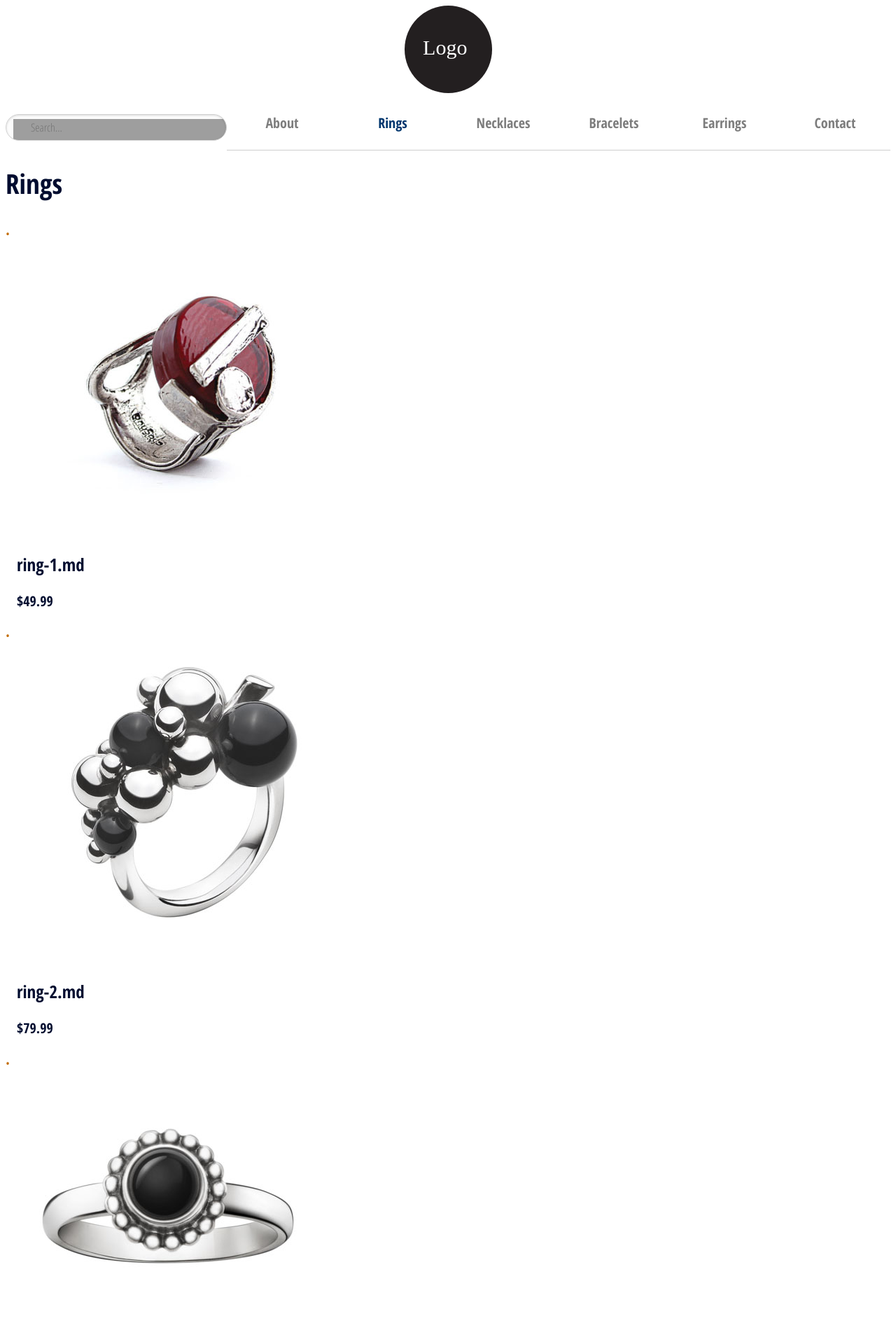
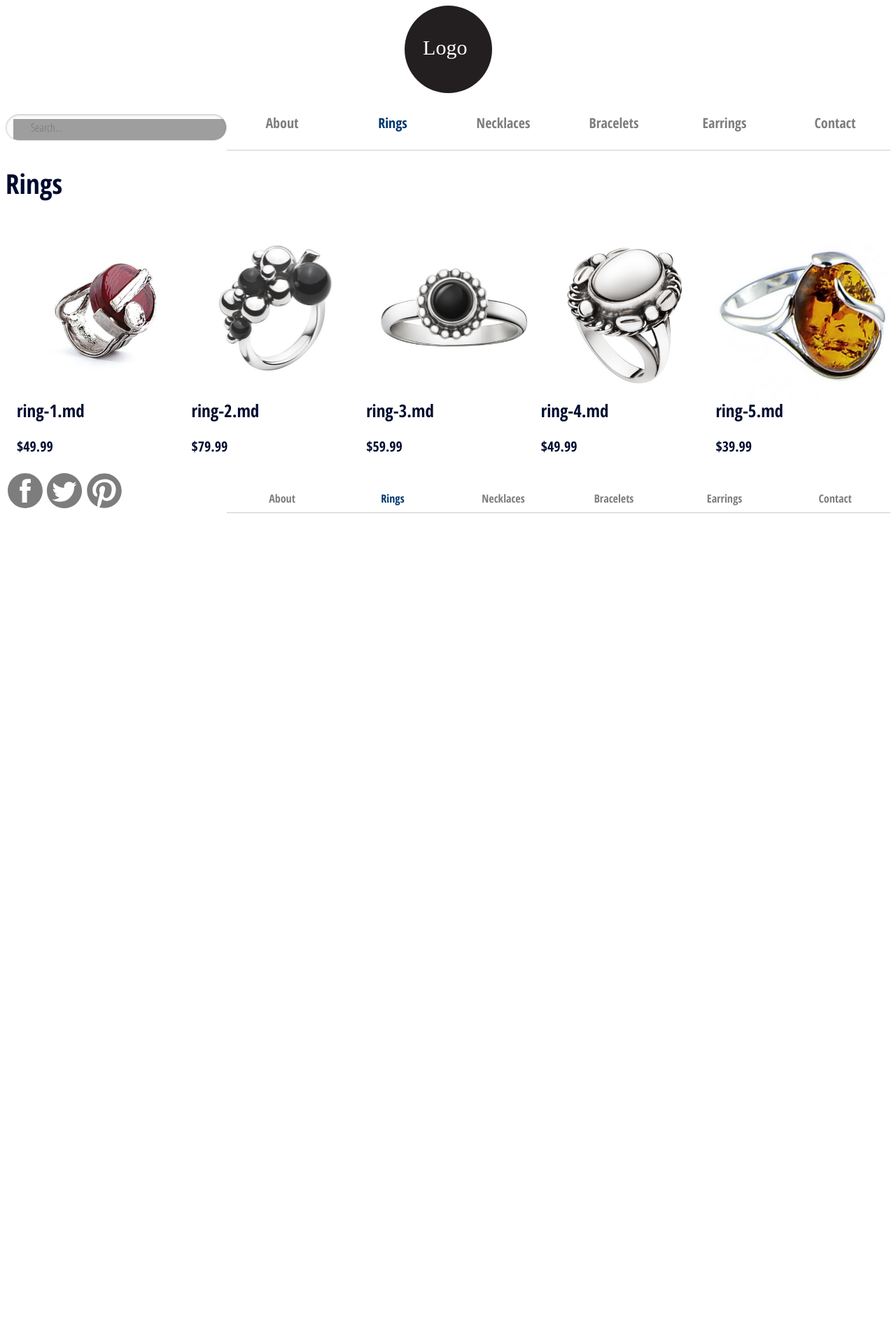
Before and after one commit to kaylaaraujo/ecommerce-website, a Jekyll site: the page built from rings/index.html, in a window 1280 px wide. Shown: the top 1920 px of the page at 70% size. Built offline with Jekyll 4.4.1, drawn with Linux system fonts in a browser that asks for light colours; Markdown is read by kramdown in place of the engine named in the settings; after the commit the page ends 900 px from its top, so only the background shows below that; grey boxes are pictures that could not be loaded.

Commit message:
added .list-group and unit classes to <li>

```diff
--- a/_includes/product-list.html
+++ b/_includes/product-list.html
@@ -1,9 +1,9 @@
-<ul>
+<ul class="list-group">
 	{% for ring in site.pages %}
 		{% if ring.category == include.category %}
-		<li>
+		<li class="list-group-item unit unit-m-1-2 unit-l-1-3 unit-l-1-4 unit-l-1-5">
 			<a href="{{site.baseurl}}{{ring.url}}">
-			<img src="{{site.baseurl}}/images/products/{{ring.image}}" alt="photo of {{ring.title}}">
+			<img src="{{site.baseurl}}/images/products/{{ring.image}}" class="img-flex" alt="photo of {{ring.title}}">
 			<h4>{{ring.name}}</h4>
 			<h5>{{ring.price}}</h5>
 			</a>
```
